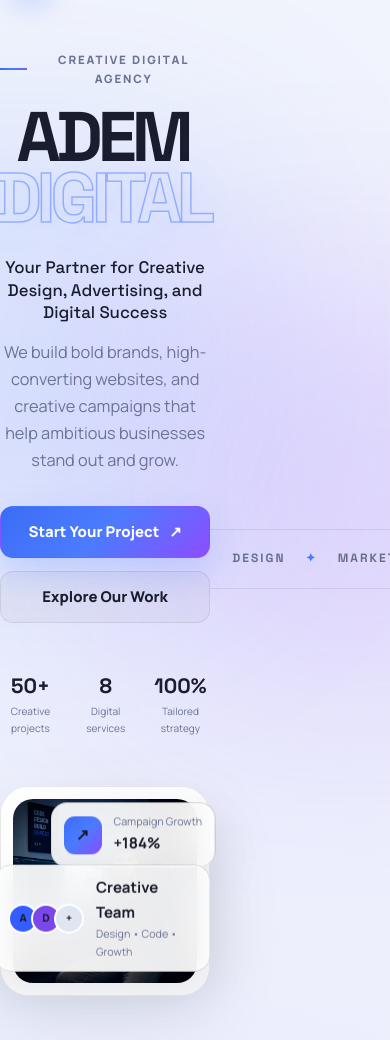
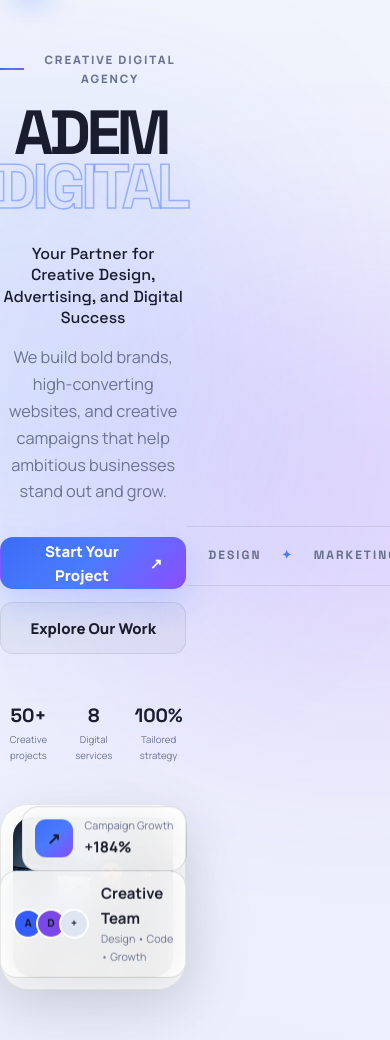
Before and after one commit to adamheddi-hue/adem-digital-website, a website: page index.html in a window 390 px wide. Shown: the part 60-1100 px from the top of the page. Drawn offline with Linux system fonts and the light colour scheme.

Commit message:
Mobile hero layout centered + responsive fixes

```diff
--- a/style.css
+++ b/style.css
@@ -314,13 +314,20 @@
   .nav-links.open { opacity: 1; visibility: visible; transform: translateY(0); }
   .nav-links a { color: var(--text); font-size: 1.1rem; }
   .hero { padding-top: 125px; min-height: auto; }
-  .hero-grid, .about-grid, .faq-grid, .contact-wrap { grid-template-columns: 1fr; }
-  .hero-copy { text-align: center; }
-  .hero .eyebrow, .hero-actions { justify-content: center; }
-  .hero-text, .hero-subtitle { margin-inline: auto; }
-  .hero-stats { justify-content: center; }
-  .hero-visual { max-width: 100%; margin: 15px auto 0; }
+  .hero-grid { grid-template-columns: 1fr; gap: 30px; }
+  .hero-copy { text-align: center; order: 1; }
+  .hero .eyebrow { justify-content: center; }
+  .hero h1 { text-align: center; }
+  .hero-subtitle { text-align: center; margin-inline: auto; }
+  .hero-text { text-align: center; margin-inline: auto; }
+  .hero-actions { justify-content: center; flex-direction: column; align-items: center; }
+  .hero-actions .btn { width: 100%; max-width: 320px; }
+  .hero-stats { justify-content: center; gap: 30px; }
+  .hero-visual { max-width: 100%; margin: 10px auto 0; order: 2; }
   .visual-card img { aspect-ratio: auto; }
+  .floating-card--top { right: 5px; top: 8%; }
+  .floating-card--bottom { left: 5px; bottom: 8%; }
+  .about-grid, .faq-grid, .contact-wrap { grid-template-columns: 1fr; }
   .about-grid { gap: 55px; }
   .section-visual { max-width: 600px; margin: auto; }
   .section-heading { align-items: start; flex-direction: column; }
@@ -341,21 +348,21 @@
   .logo { font-size: .86rem; }
   .logo-mark { width: 34px; height: 34px; }
   .hero { padding-top: 110px; }
-  .hero h1 { font-size: clamp(3.4rem, 18vw, 5.2rem); }
-  .hero-subtitle { font-size: 1.05rem; }
-  .hero-actions .btn { width: 100%; }
-  .hero-stats { gap: 18px; justify-content: space-between; }
-  .hero-stats strong { font-size: 1.3rem; }
-  .hero-stats span { font-size: .63rem; }
-  .floating-card--top { right: -5px; }
-  .floating-card--bottom { left: -5px; }
+  .hero h1 { font-size: clamp(3.2rem, 16vw, 5rem); text-align: center; }
+  .hero-subtitle { font-size: 1rem; }
+  .hero-actions .btn { max-width: 100%; }
+  .hero-stats { gap: 12px; justify-content: center; }
+  .hero-stats strong { font-size: 1.2rem; }
+  .hero-stats span { font-size: .6rem; }
+  .floating-card--top { right: 0; top: 5%; }
+  .floating-card--bottom { left: 0; bottom: 5%; }
   .floating-card { padding: 10px 12px; }
   .client-strip { overflow: hidden; justify-content: flex-start; }
   .client-strip span:nth-of-type(n+3), .client-strip i:nth-of-type(n+3) { display: none; }
   .services-grid, .portfolio-grid, .process-line { grid-template-columns: 1fr; }
   .service-card { min-height: auto; }
-  .service-img { height: 200px; }
-  .project, .project--wide { grid-column: auto; min-height: 360px; }
+  .service-img { height: 180px; }
+  .project, .project--wide { grid-column: auto; min-height: 300px; }
   .section-heading { margin-bottom: 34px; }
   .testimonial-slider { grid-template-columns: 1fr; }
   .slider-btn { position: absolute; z-index: 3; bottom: 30px; }
```
